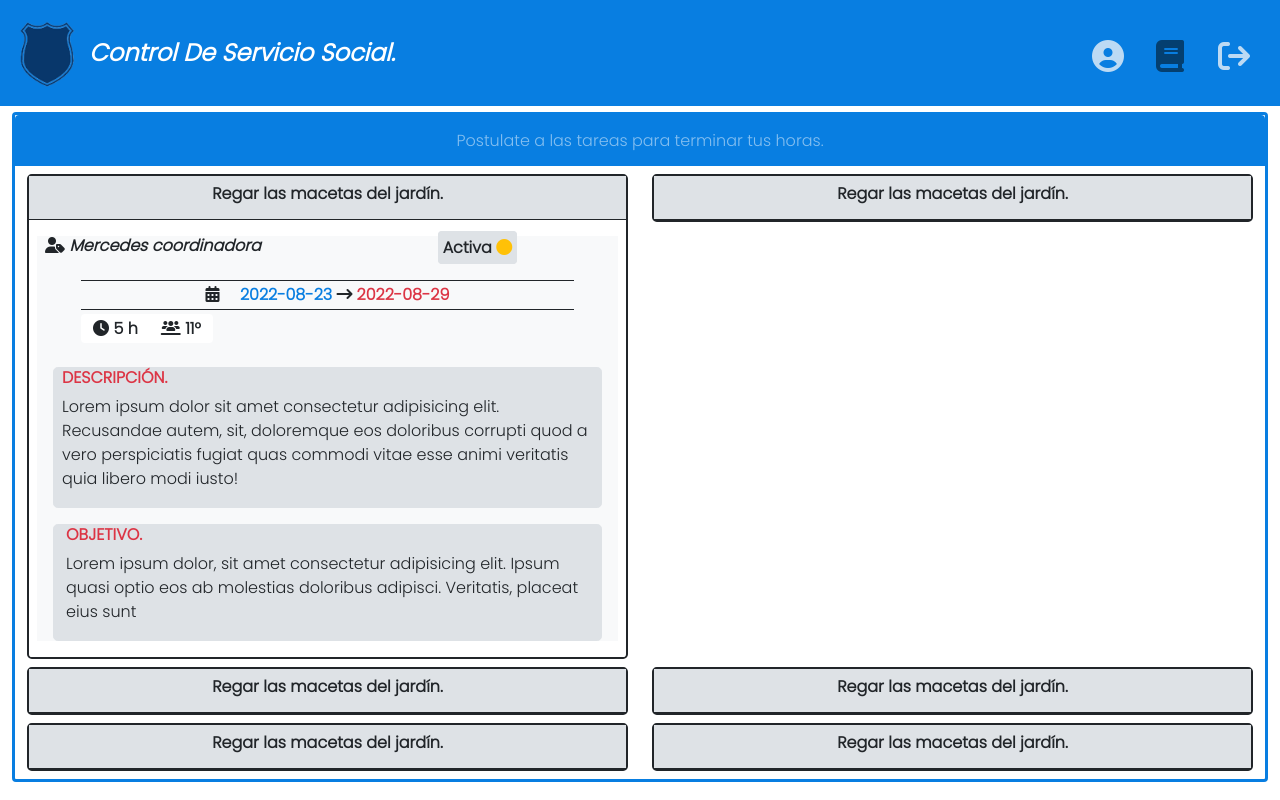
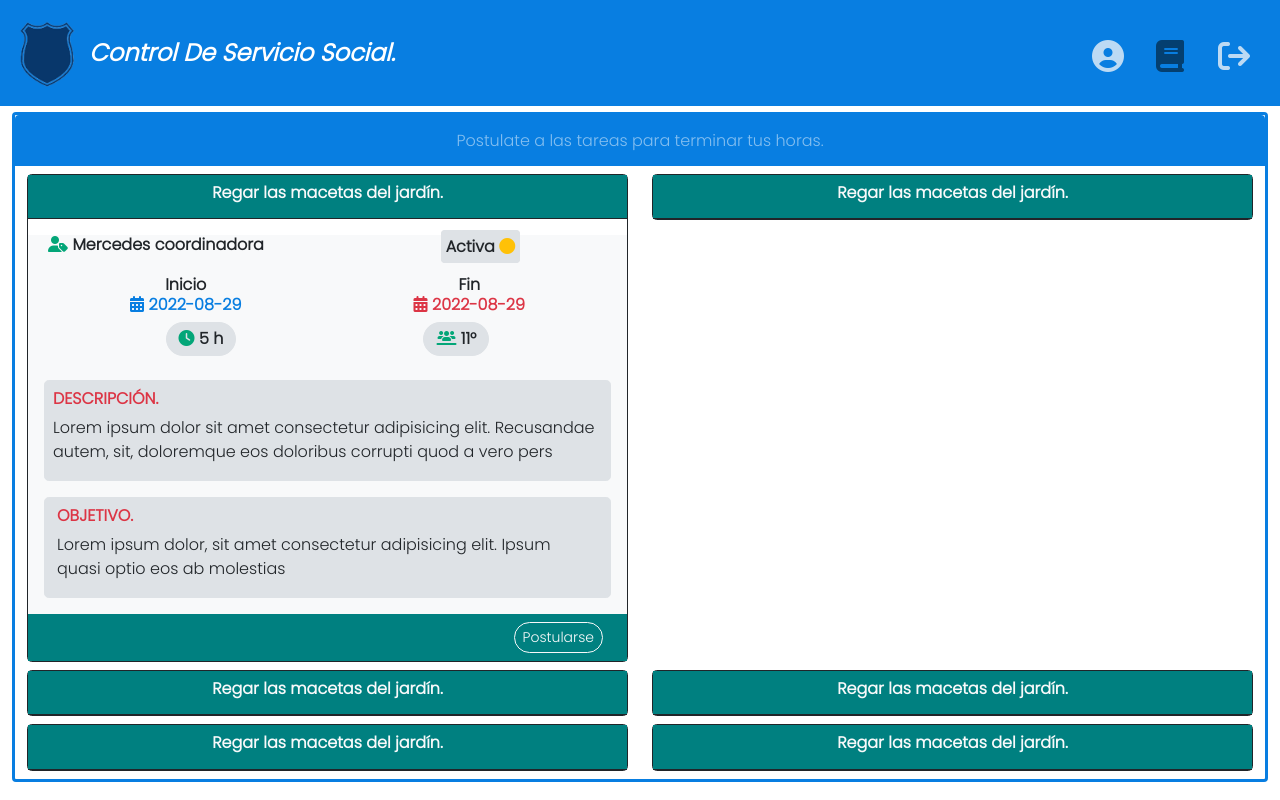
Before and after one commit to Frankgmv/Control-servicio-social, a PHP site: page /Vista/perfiles/estudiante/tareas.php in a window 1280 px wide, after a click on "Regar las macetas del jardín.". Run offline with PHP 8.4, Linux system fonts and the light colour scheme; the visitor is signed in with stand-in values (Sample User, id 1); tables that the repository leaves empty hold one stand-in row (values such as "Sample post"); data that the repository does not hold is empty; some libraries are stand-ins or nearby versions.

Commit message:
Todo listo para realizar consultas

```diff
--- a/Vista/perfiles/estudiante/perfil_estudiante.php
+++ b/Vista/perfiles/estudiante/perfil_estudiante.php
@@ -251,7 +251,6 @@ if (isset($_SESSION['id'])) {
                                                                 </div>
                                                             </div>
                                                         </div>
-
                                                         <!-- footer -->
                                                         <div class="modal-footer bg-<?php echo "primary"; ?>">
                                                             <button type="button" class="btn btn-outline-secondary small btn-sm rounded-pill" data-bs-dismiss="modal">Cerrar</button>
--- a/Vista/perfiles/estudiante/tareas.php
+++ b/Vista/perfiles/estudiante/tareas.php
@@ -26,8 +26,8 @@ if (isset($_SESSION['id'])) {
         <link rel="stylesheet" href="https://cdnjs.cloudflare.com/ajax/libs/font-awesome/6.1.1/css/all.min.css" integrity="sha512-KfkfwYDsLkIlwQp6LFnl8zNdLGxu9YAA1QvwINks4PhcElQSvqcyVLLD9aMhXd13uQjoXtEKNosOWaZqXgel0g==" crossorigin="anonymous" referrerpolicy="no-referrer" />
     </head>
 
-    <body class="pt-5">
-        <header class="container-fluid">
+    <body class="pt-5 mt-2 mt-md-0">
+        <header class="container-fluid ">
             <nav class="container-fluid navbar navbar-expand-lg navbar-dark bg-primary fixed-top">
                 <a class="navbar-brand" href="#">
                     <div class="row ">
@@ -60,7 +60,7 @@ if (isset($_SESSION['id'])) {
         </header>
         <!-- Contenido principal -->
 
-        <main class="mt-5 pt-3 px-4 px-sm-4">
+        <main class="mt-5 pt-3 px-3 px-sm-4">
             <!-- contenedor -->
             <div class="row border border-3 border-primary rounded">
                 <!-- titulo superior -->
@@ -73,59 +73,70 @@ if (isset($_SESSION['id'])) {
                     $ides = "tareasN_" . $id_collapse;
                 ?>
                     <div class="col-12 col-sm-12 col-md-6 col-lg-6 mb-2">
-                        <div class="border border-2 border-dark rounded-3 p-0">
-                            <a class="nav-link p-0 m-0" data-bs-toggle="collapse" data-bs-target="#<?php echo $ides; ?>" aria-expanded="false" aria-controls="<?php echo $ides; ?>">
-                                <div class="bg-secondary border-bottom border-1 border-dark text-center py-2">
-                                    <h6 class="text-dark"><b><?php echo "Regar las macetas del jardín."; ?></b></h6>
+                        <div class="border border-1  border-dark rounded-3 p-0">
+                            <a class="nav-link p-0 m-0 " data-bs-toggle="collapse" data-bs-target="#<?php echo $ides; ?>" aria-expanded="false" aria-controls="<?php echo $ides; ?>">
+                                <div class=" border-bottom border-1 border-dark text-center py-2" style="background-color: #008080 ;">
+                                    <h6 class="text-light"><b><?php echo "Regar las macetas del jardín."; ?></b></h6>
                                 </div>
                             </a>
-                            <div class="mx-2 collapse bg-light <?php echo $Mostrar; ?>" id="<?php echo $ides; ?>">
-                                <div class="mx-sm-2 my-3 ">
-                                    <div class="row">
+                            <div class=" collapse bg-light  <?php echo $Mostrar; ?>" id="<?php echo $ides; ?>">
+                                <div class="mx-2 mx-sm-2 my-3 ">
+                                    <div class="row ">
                                         <!-- titular de la tarea -->
-                                        <div class="col-8  text-start">
-                                            <h6><i class="fa-solid fa-user-tag"><i> <?php echo "Mercedes coordinadora" ?></i></i></h6>
+                                        <div class="col-8 ps-4 pb-0  text-start  ">
+                                            <h6>
+                                                <p class=" text-success d-inline"><i class="fa-solid fa-user-tag"> </i></p> <b> <?php echo "Mercedes coordinadora" ?></b>
+                                            </h6>
                                         </div>
                                         <!-- estado de la tarea -->
-                                        <div class="col">
+                                        <div class="col  pb-0">
                                             <p><b class="border rounded bg-secondary p-1 "><?php echo "Activa "; ?><i class="text-<?php echo $color; ?> fa-solid fa-circle"></i></b></p>
                                         </div>
                                     </div>
                                     <div class="row">
-                                        <!-- fecha de inicio -->
-                                        <div class="col-12  text-center px-5">
-                                            <!-- <div class="mx-2 collapse show " id="perfil"> ///////////////////////////////// -->
-                                            <h6 class="p-1 border border-top-2 border-bottom-2 border-start-0 border-end-0  border-dark my-1"><i class=" fa-solid fa-calendar-days"><b class="ms-3 text-primary"> <?php echo "2022-08-23"; ?></b></i> <i class="fa-solid fa-arrow-right-long"> <b class="text-danger"><?php echo "2022-08-29"; ?></b></i></h6>
+                                        <div class="col-12 px-4">
+                                            <h6 class=" mb-2 d-flex justify-content-between justify-content-md-around">
+                                                <b class=" text-primary me-1"><b class="text-center text-dark d-block  d-sm-block"> Inicio</b> <i class="fa-solid fa-calendar-days"></i> <?php echo "2022-08-29"; ?></b>
+                                                <b class="ps-1 text-danger"><b class="text-center text-dark d-block d-sm-block"> Fin </b> <i class="fa-solid fa-calendar-days"></i> <?php echo "2022-08-29"; ?></b>
+                                            </h6>
                                         </div>
                                         <!-- estado de la tarea -->
-                                        <div class="col px-md-5">
-                                            <div class="col-12 input-group border-0">
-                                                <!-- horas -->
-                                                <span class="input-group-text bg-body border-0">
-                                                    <i class=" fa-solid fa-clock "><b> <?php echo 5; ?> h</b></i>
-                                                </span>
-                                                <!-- Grupos -->
-                                                <span class=" input-group-text bg-body border-0">
-                                                    <i class=" fa-solid fa-users-line "><b> <?php echo "11°"; ?></b></i>
-                                                </span>
-                                            </div>
+                                        <div class="col px-md-5 d-flex justify-content-around align-items-center">
+                                            <!-- horas -->
+                                            <span class=" border border-1 p-1 rounded-pill bg-secondary">
+                                                <div class="mx-2">
+                                                    <p class="d-inline text-success"><i class=" fa-solid fa-clock"></i></p><b> <?php echo 5; ?> h</b>
+                                                </div>
+                                            </span>
+                                            <!-- Grupos -->
+                                            <span class=" border border-1 p-1  rounded-pill bg-secondary">
+                                                <div class="mx-2">
+                                                    <p class="d-inline text-success "><i class=" fa-solid fa-users-line"></i></p><b> <?php echo "11°"; ?></b>
+                                                </div>
+                                            </span>
                                         </div>
                                     </div>
                                     <div class="row mx-2 text-start mt-4">
                                         <!-- descripción -->
-                                        <div class="col-12 border-1 border bg-secondary px-2 mb-3 rounded-3 ">
-                                            <h6 class="text-danger"><b>DESCRIPCIÓN.</b></h6>
-                                            <p>Lorem ipsum dolor sit amet consectetur adipisicing elit. Recusandae autem, sit, doloremque eos doloribus corrupti quod a vero perspiciatis fugiat quas commodi vitae esse animi veritatis quia libero modi iusto!</p>
+                                        <div class="col-12 border-1 border bg-secondary  px-2 mb-3 rounded-3 ">
+                                            <h6 class="text-danger mt-2"><b>DESCRIPCIÓN.</b></h6>
+                                            <p>Lorem ipsum dolor sit amet consectetur adipisicing elit. Recusandae autem, sit, doloremque eos doloribus corrupti quod a vero pers</p>
                                         </div>
                                         <!-- Objetivo -->
                                         <div class="col-12 border-1 border bg-secondary rounded-3 ">
-                                            <h6 class="text-danger"><b>OBJETIVO.</b></h6>
-                                            <p>Lorem ipsum dolor, sit amet consectetur adipisicing elit. Ipsum quasi optio eos ab molestias doloribus adipisci. Veritatis, placeat eius sunt </p>
+                                            <h6 class="text-danger mt-2"><b>OBJETIVO.</b></h6>
+                                            <p>Lorem ipsum dolor, sit amet consectetur adipisicing elit. Ipsum quasi optio eos ab molestias </p>
                                         </div>
                                     </div>
                                 </div>
+                                <form action="">
+                                    <div class="d-flex justify-content-end align-items-center" style="background-color: #008080 ;">
+                                        <input type="hidden" style="background-color: #008080;" class="border-0 text-center" name="id" readonly value="<?php echo $_SESSION['id']; ?>">
+
+                                        <button type="submit" name="Postularse" class="btn btn-outline-light my-2 me-4 rounded-pill btn-sm">Postularse</button>
+                                    </div>
+                                </form>
                             </div>
-                            <!-- /////////////////////////////////////////////////// -->
                         </div>
                     </div>
                 <?php $contador++;
```
Also changed, not shown: Vista/custome_bootstrap/style.css.
